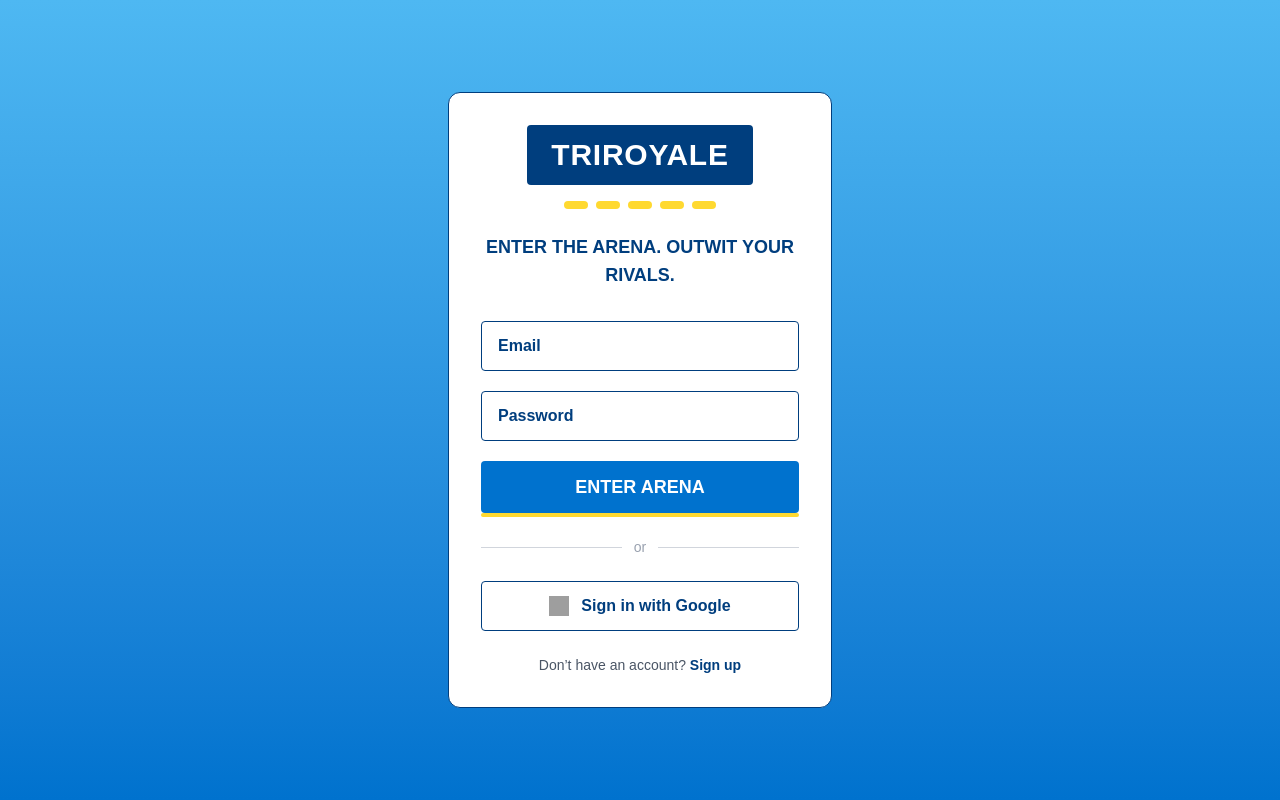
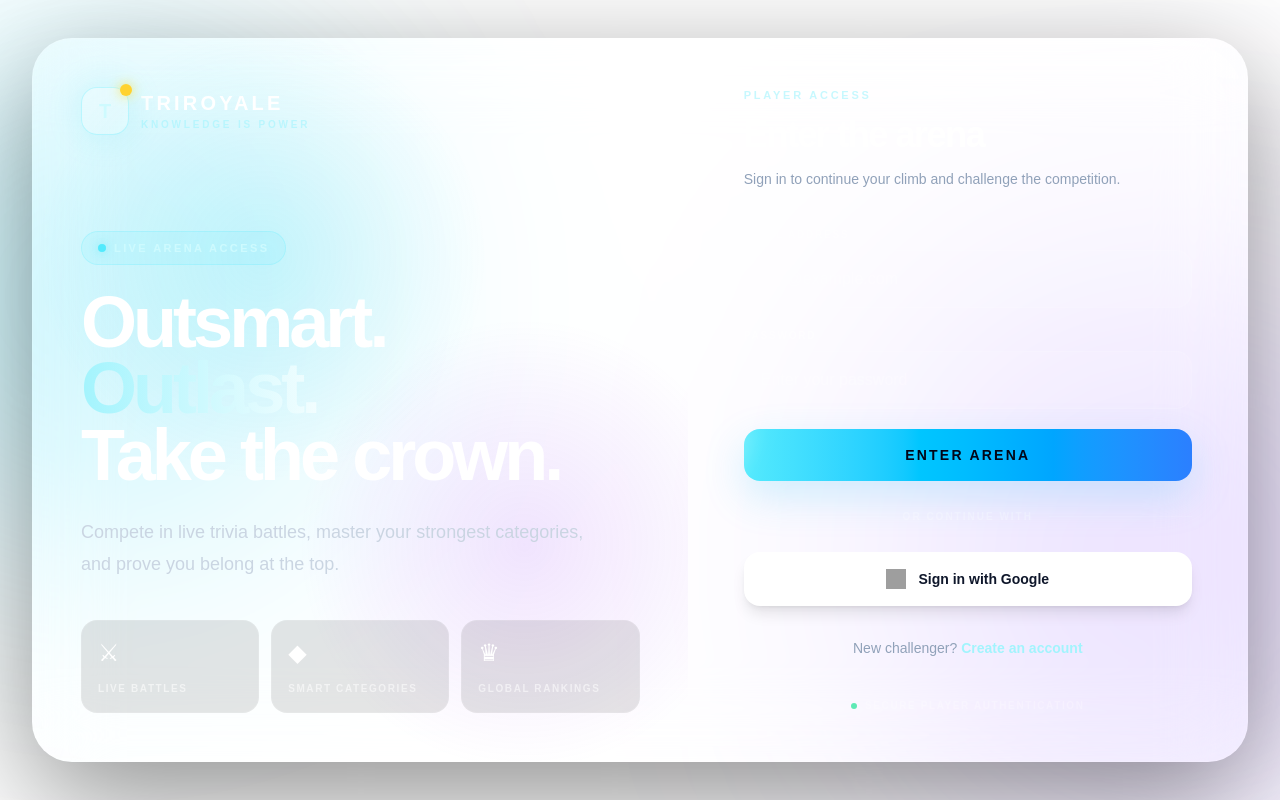
Before and after one commit to proballerm/TriRoyale, a Next.js app: page /login in a window 1280 px wide. Built offline with nearby package versions, Linux system fonts and the light colour scheme; grey boxes are pictures that could not be loaded.

Commit message:
Redesign login into a cinematic arena entrance

```diff
--- a/app/login/page.tsx
+++ b/app/login/page.tsx
@@ -6,189 +6,145 @@ import { useState } from "react";
 export default function LoginPage() {
   const [email, setEmail] = useState("");
   const [password, setPassword] = useState("");
+  const [submitting, setSubmitting] = useState(false);
 
   const handleSubmit = async (e: React.FormEvent<HTMLFormElement>) => {
     e.preventDefault();
+    setSubmitting(true);
     await signIn("credentials", {
       email,
       password,
       callbackUrl: "/",
     });
+    setSubmitting(false);
   };
 
   return (
-    <main
-      className="
-        min-h-screen
-        w-full
-        flex
-        justify-center
-        items-center
-        bg-gradient-to-b
-        from-[#4EB8F2]
-        to-[#0072CE]
-        px-4
-      "
-    >
-      <div className="
-        w-full max-w-sm
-        bg-white
-        border border-[#003E7E]
-        rounded-xl
-        p-8
-      ">
-        {/* Title */}
-        <div className="flex justify-center mb-4">
-          <div className="
-            bg-[#003E7E]
-            px-6 py-3
-            rounded
-          ">
-            <h1 className="
-              text-white
-              text-3xl
-              font-extrabold
-              tracking-wide
-              uppercase
-            ">
-              TRIROYALE
-            </h1>
+    <main className="arena-shell relative min-h-screen overflow-hidden px-5 py-8 text-white sm:px-8">
+      <div className="arena-grid pointer-events-none absolute inset-0 opacity-30" />
+      <div className="pointer-events-none absolute -left-40 top-10 h-[32rem] w-[32rem] rounded-full bg-cyan-400/20 blur-[130px]" />
+      <div className="pointer-events-none absolute -right-32 bottom-0 h-[30rem] w-[30rem] rounded-full bg-violet-500/25 blur-[140px]" />
+
+      <div className="relative mx-auto flex min-h-[calc(100vh-4rem)] max-w-7xl items-center">
+        <div className="grid w-full overflow-hidden rounded-[2.5rem] border border-white/10 bg-white/[0.055] shadow-[0_35px_120px_rgba(0,0,0,0.45)] backdrop-blur-2xl lg:grid-cols-[1.08fr_0.92fr]">
+          <section className="relative hidden min-h-[700px] overflow-hidden border-r border-white/10 p-12 lg:flex lg:flex-col lg:justify-between">
+            <div className="absolute inset-0 bg-[radial-gradient(circle_at_35%_30%,rgba(34,211,238,0.16),transparent_34%),radial-gradient(circle_at_75%_70%,rgba(168,85,247,0.16),transparent_32%)]" />
+            <div className="relative">
+              <div className="flex items-center gap-3">
+                <div className="relative grid h-12 w-12 place-items-center rounded-2xl border border-cyan-300/30 bg-white/10 shadow-[0_0_35px_rgba(34,211,238,0.18)]">
+                  <span className="text-xl font-black text-cyan-100">T</span>
+                  <span className="absolute -right-1 -top-1 h-3 w-3 rounded-full bg-amber-300 shadow-[0_0_12px_rgba(253,224,71,0.9)]" />
+                </div>
+                <div>
+                  <p className="text-xl font-black uppercase tracking-[0.16em]">TriRoyale</p>
+                  <p className="text-[10px] font-bold uppercase tracking-[0.28em] text-cyan-200/60">Knowledge is power</p>
                 </div>
               </div>
 
-        {/* Yellow Bars */}
-        <div className="flex justify-center gap-2 mb-6">
-          {[...Array(5)].map((_, i) => (
-            <div
-              key={i}
-              className="w-6 h-2 rounded bg-[#FFD930]"
-            ></div>
+              <div className="mt-24 max-w-xl">
+                <div className="mb-6 inline-flex items-center gap-2 rounded-full border border-cyan-300/20 bg-cyan-300/10 px-4 py-2 text-[11px] font-black uppercase tracking-[0.22em] text-cyan-100">
+                  <span className="h-2 w-2 animate-pulse rounded-full bg-cyan-300 shadow-[0_0_12px_rgba(103,232,249,0.9)]" />
+                  Live arena access
+                </div>
+                <h1 className="text-6xl font-black leading-[0.92] tracking-[-0.055em] xl:text-7xl">
+                  Outsmart.
+                  <span className="block bg-gradient-to-r from-cyan-200 via-white to-amber-200 bg-clip-text text-transparent">Outlast.</span>
+                  <span className="block">Take the crown.</span>
+                </h1>
+                <p className="mt-7 max-w-lg text-lg leading-8 text-slate-300">
+                  Compete in live trivia battles, master your strongest categories, and prove you belong at the top.
+                </p>
+              </div>
+            </div>
+
+            <div className="relative grid grid-cols-3 gap-3">
+              {[
+                ["⚔", "Live battles"],
+                ["◆", "Smart categories"],
+                ["♛", "Global rankings"],
+              ].map(([icon, label]) => (
+                <div key={label} className="rounded-2xl border border-white/10 bg-black/10 p-4">
+                  <p className="text-2xl">{icon}</p>
+                  <p className="mt-3 text-[10px] font-black uppercase tracking-[0.16em] text-white/55">{label}</p>
+                </div>
               ))}
             </div>
+          </section>
 
-        {/* Tagline */}
-        <p className="
-          text-center
-          text-[#003E7E]
-          text-lg
-          font-extrabold
-          uppercase
-          mb-8
-        ">
-          ENTER THE ARENA. OUTWIT YOUR RIVALS.
-        </p>
+          <section className="flex min-h-[680px] items-center p-6 sm:p-10 lg:p-12">
+            <div className="mx-auto w-full max-w-md">
+              <div className="mb-10 lg:hidden">
+                <div className="flex items-center gap-3">
+                  <div className="grid h-11 w-11 place-items-center rounded-2xl border border-cyan-300/30 bg-white/10 text-xl font-black text-cyan-100">T</div>
+                  <p className="text-xl font-black uppercase tracking-[0.16em]">TriRoyale</p>
+                </div>
+              </div>
 
-        {/* Form */}
-        <form onSubmit={handleSubmit} className="space-y-5">
+              <p className="text-[11px] font-black uppercase tracking-[0.25em] text-cyan-200/60">Player access</p>
+              <h2 className="mt-3 text-4xl font-black tracking-[-0.04em]">Enter the arena</h2>
+              <p className="mt-3 text-sm leading-6 text-slate-400">Sign in to continue your climb and challenge the competition.</p>
+
+              <form onSubmit={handleSubmit} className="mt-9 space-y-5">
+                <label className="block">
+                  <span className="mb-2 block text-[10px] font-black uppercase tracking-[0.18em] text-white/45">Email address</span>
                   <input
                     type="email"
-            placeholder="Email"
+                    placeholder="you@example.com"
                     value={email}
                     onChange={(e) => setEmail(e.target.value)}
-            className="
-              w-full
-              px-4
-              py-3
-              rounded
-              border border-[#003E7E]
-              focus:outline-none
-              focus:ring-2
-              focus:ring-[#0072CE]
-              text-[#003E7E]
-              placeholder:text-[#003E7E]
-              placeholder:font-semibold
-            "
+                    className="w-full rounded-2xl border border-white/10 bg-white/[0.06] px-4 py-4 text-white outline-none transition placeholder:text-white/25 focus:border-cyan-300/45 focus:bg-white/[0.09] focus:ring-4 focus:ring-cyan-300/10"
                     required
                   />
+                </label>
+
+                <label className="block">
+                  <span className="mb-2 block text-[10px] font-black uppercase tracking-[0.18em] text-white/45">Password</span>
                   <input
                     type="password"
-            placeholder="Password"
+                    placeholder="Enter your password"
                     value={password}
                     onChange={(e) => setPassword(e.target.value)}
-            className="
-              w-full
-              px-4
-              py-3
-              rounded
-              border border-[#003E7E]
-              focus:outline-none
-              focus:ring-2
-              focus:ring-[#0072CE]
-              text-[#003E7E]
-              placeholder:text-[#003E7E]
-              placeholder:font-semibold
-            "
+                    className="w-full rounded-2xl border border-white/10 bg-white/[0.06] px-4 py-4 text-white outline-none transition placeholder:text-white/25 focus:border-cyan-300/45 focus:bg-white/[0.09] focus:ring-4 focus:ring-cyan-300/10"
                     required
                   />
+                </label>
+
                 <button
                   type="submit"
-            className="
-              w-full
-              py-3
-              rounded
-              bg-[#0072CE]
-              text-white
-              font-extrabold
-              text-lg
-              uppercase
-              relative
-              after:content-['']
-              after:absolute
-              after:bottom-[-4px]
-              after:left-0
-              after:w-full
-              after:h-[4px]
-              after:bg-[#FFD930]
-              after:rounded
-              hover:bg-[#005CB9]
-              transition
-            "
+                  disabled={submitting}
+                  className="group relative w-full overflow-hidden rounded-2xl bg-gradient-to-r from-cyan-300 via-sky-400 to-blue-500 px-5 py-4 text-sm font-black uppercase tracking-[0.16em] text-slate-950 shadow-[0_15px_40px_rgba(56,189,248,0.22)] transition hover:-translate-y-0.5 hover:shadow-[0_20px_50px_rgba(56,189,248,0.3)] disabled:cursor-wait disabled:opacity-60"
                 >
-            ENTER ARENA
+                  <span className="relative z-10">{submitting ? "Entering..." : "Enter arena"}</span>
+                  <span className="absolute inset-y-0 -left-1/3 w-1/3 skew-x-[-20deg] bg-white/30 blur-md transition duration-700 group-hover:left-[120%]" />
                 </button>
               </form>
 
-        <div className="flex items-center my-6">
-          <div className="flex-grow border-t border-gray-300"></div>
-          <span className="mx-3 text-gray-400 text-sm">or</span>
-          <div className="flex-grow border-t border-gray-300"></div>
+              <div className="my-7 flex items-center gap-4">
+                <div className="h-px flex-1 bg-white/10" />
+                <span className="text-[10px] font-black uppercase tracking-[0.2em] text-white/30">or continue with</span>
+                <div className="h-px flex-1 bg-white/10" />
               </div>
 
               <button
                 onClick={() => signIn("google", { callbackUrl: "/" })}
-          className="
-            w-full
-            border border-[#003E7E]
-            py-3
-            rounded
-            flex
-            items-center
-            justify-center
-            bg-white
-            hover:bg-gray-50
-            text-[#003E7E]
-            font-bold
-            text-base
-            transition
-          "
+                className="flex w-full items-center justify-center gap-3 rounded-2xl border border-white/10 bg-white px-5 py-4 text-sm font-black text-slate-900 shadow-lg transition hover:-translate-y-0.5 hover:bg-slate-100"
               >
-          <img
-            src="/google-logo.png"
-            alt="Google"
-            className="w-5 h-5 mr-3"
-          />
+                <img src="/google-logo.png" alt="Google" className="h-5 w-5" />
                 Sign in with Google
               </button>
 
-        <p className="text-center text-gray-600 mt-6 text-sm">
-          Don’t have an account?{" "}
-          <a
-            href="/signup"
-            className="text-[#003E7E] font-extrabold hover:underline"
-          >
-            Sign up
-          </a>
+              <p className="mt-8 text-center text-sm text-slate-400">
+                New challenger?{" "}
+                <a href="/signup" className="font-black text-cyan-200 transition hover:text-white">Create an account</a>
               </p>
+
+              <div className="mt-10 flex items-center justify-center gap-2 text-[10px] font-bold uppercase tracking-[0.16em] text-white/25">
+                <span className="h-1.5 w-1.5 rounded-full bg-emerald-300" />
+                Secure player authentication
+              </div>
+            </div>
+          </section>
+        </div>
       </div>
     </main>
   );
```
Lines whose indentation alone changed are shown as unchanged.
